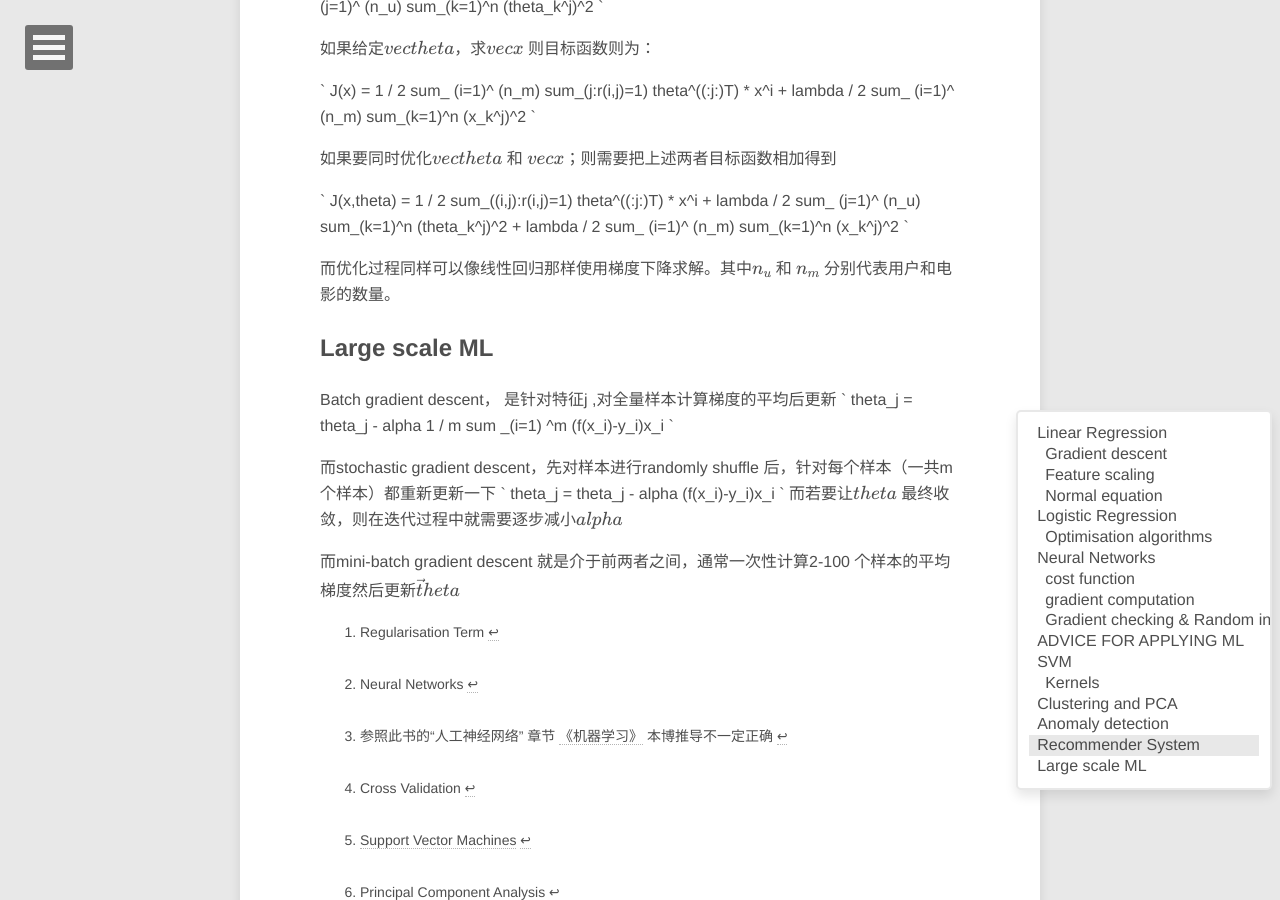
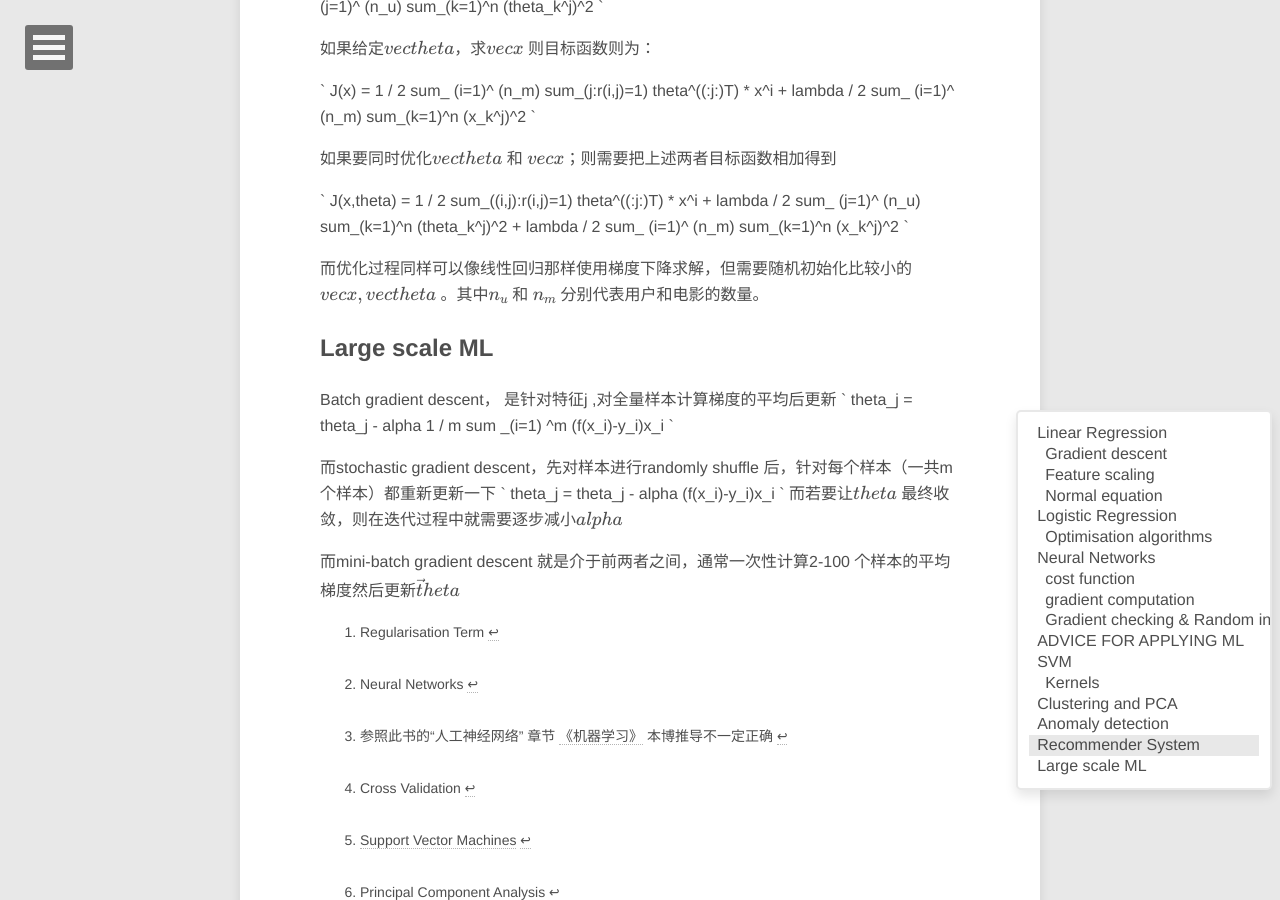
Before and after one commit to jinntrance/blog, a Jekyll site: the page built from CHINESE/_posts/2015-08-09-ml-notes.md, in a window 1280 px wide and 900 px high, scrolled down 7667 px. Built offline with Jekyll 4.4.1, drawn with Linux system fonts in a browser that asks for light colours; formulas are drawn with MathJax 3; comment, search, counter and statistics services are not loaded; some of the changed text lies outside the part shown.

Commit message:
CF initialization

```diff
--- a/CHINESE/_posts/2015-08-09-ml-notes.md
+++ b/CHINESE/_posts/2015-08-09-ml-notes.md
@@ -336,7 +336,7 @@ J(x) = 1 / 2 sum\_ (i=1)^ (n_m) sum\_(j:r(i,j)=1) theta^((:j:)T) * x^i + lambda
 J(x,theta) = 1 / 2 sum\_((i,j):r(i,j)=1) theta^((:j:)T) * x^i + lambda / 2 sum\_ (j=1)^ (n_u)  sum\_(k=1)^n (theta_k^j)^2 + lambda / 2 sum\_ (i=1)^ (n_m)  sum\_(k=1)^n (x_k^j)^2
 \`
 
-而优化过程同样可以像线性回归那样使用梯度下降求解。其中$n_u$ 和 $n_m$ 分别代表用户和电影的数量。
+而优化过程同样可以像线性回归那样使用梯度下降求解，但需要随机初始化比较小的$vec x , vec theta$ 。其中$n_u$ 和 $n_m$ 分别代表用户和电影的数量。
 
 ## Large scale ML
 
```
